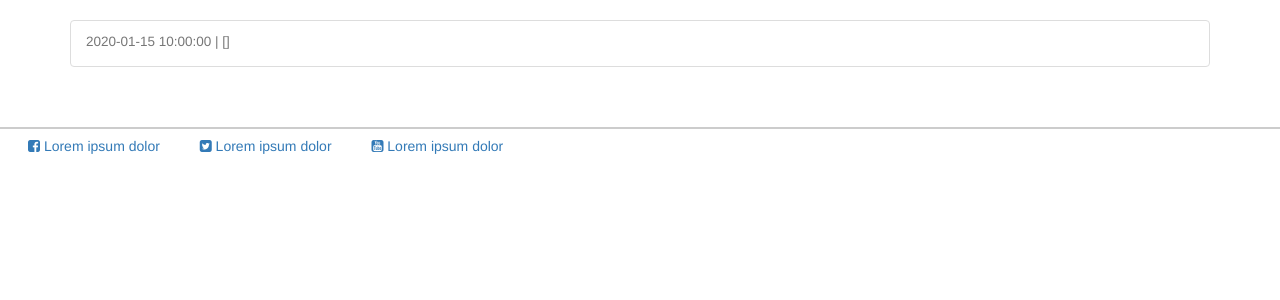
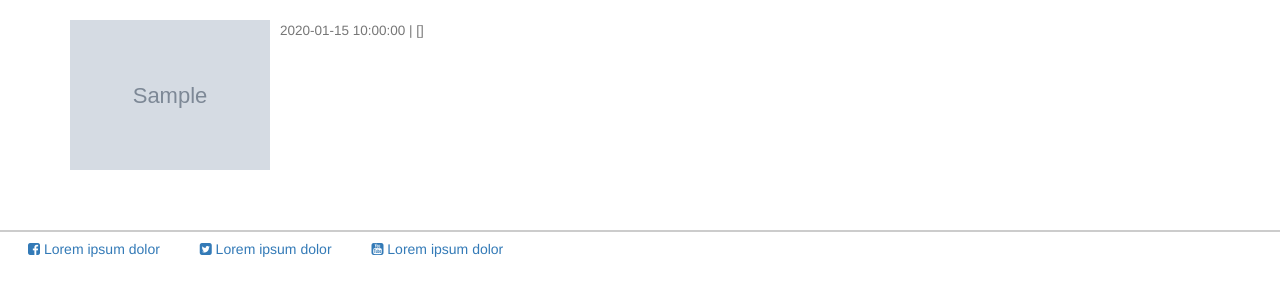
Before and after one commit to nikofernandez/ciICON, a CodeIgniter app: page /ciICON/submissions/plistings in a window 1280 px wide. Shown: the part 52-352 px from the top of the page. Run offline with CodeIgniter, Linux system fonts and the light colour scheme; tables that the repository leaves empty or names only in its code hold one stand-in row (values such as "Sample post"); grey boxes marked "Sample" are stand-in pictures; data that the repository does not hold is empty; some libraries are stand-ins or nearby versions.

Commit message:
Rearrange photo listings to view submitted photo

```diff
--- a/application/views/submissions/plistings.php
+++ b/application/views/submissions/plistings.php
@@ -4,15 +4,18 @@
 
       <div class="list-group">
         <?php foreach ($photos as $pho) : ?>
-          <a href="#" class="list-group-item">
-            <h4 class="list-group-item-heading"><?php echo $pho['PhotoName']; ?> <small><?php echo $pho['send_at'] . ' |'; ?> <?php echo $pho['Name'] . ' [' . $pho['StudNum'] . ']';?></small></h4>
-            <p class="list-group-item-text"><?php echo word_limiter($pho['Description'], 60); ?></p>
-          </a>
-          <!-- <a href="#" class="list-group-item">
-            <h4 class="list-group-item-heading">Title <small>01/01/2017</small></h4>
-            <p class="list-group-item-text">Name: John Doe [20150094][COURSE]</p>
-            <a href="#" class="btn btn-primary btn-xs">View Details</a>
-          </a> -->
+          <div class="media">
+            <div class="media-left media-middle">
+              <a href="#">
+                <!-- http://via.placeholder.com/100x100 -->
+                <img class="media-object" src="<?php echo base_url();?>assets/documents/photos/<?php echo $pho['sub_photo'];?>" alt="..." width="200" height="150">
+              </a>
+            </div>
+            <div class="media-body">
+              <h4 class="media-heading"><?php echo $pho['PhotoName']; ?> <small><?php echo $pho['send_at'] . ' |'; ?> <?php echo $pho['Name'] . ' [' . $pho['StudNum'] . ']';?></small></h4>
+              <p><?php echo word_limiter($pho['Description'], 60); ?></p>
+            </div>
+          </div>
         <?php endforeach; ?>
       </div>
       <ul class="pager">
```
